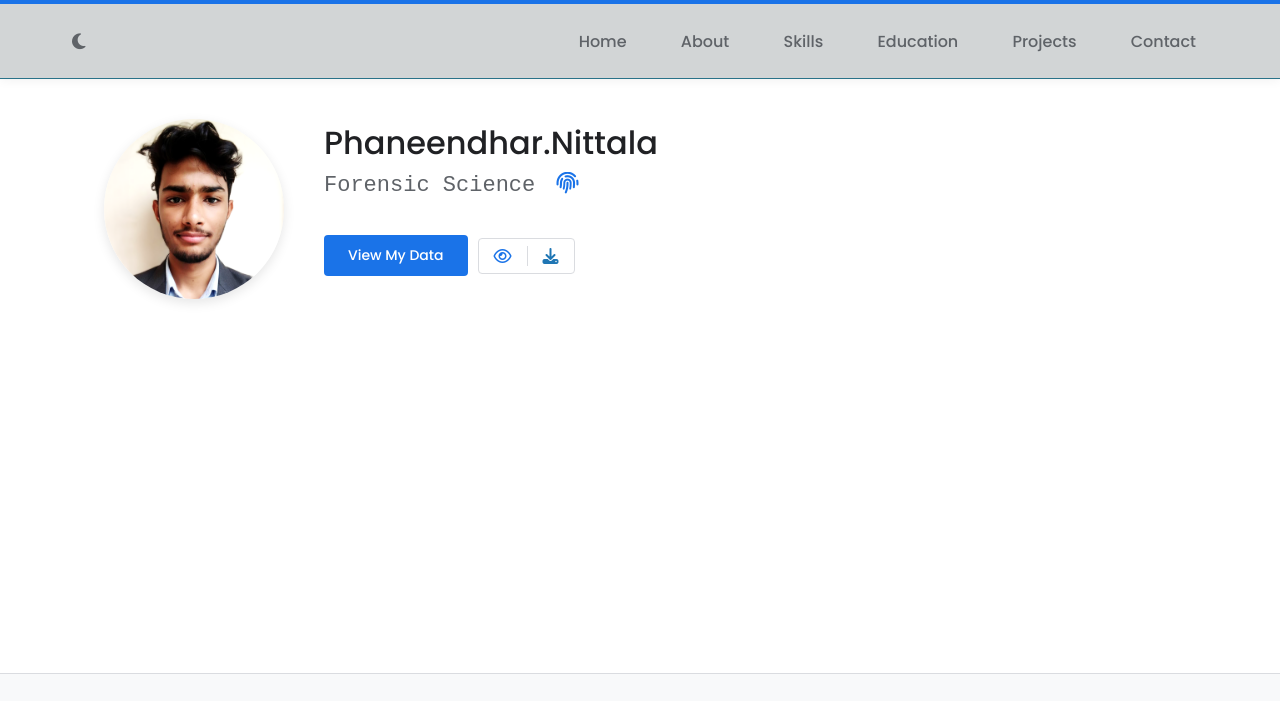
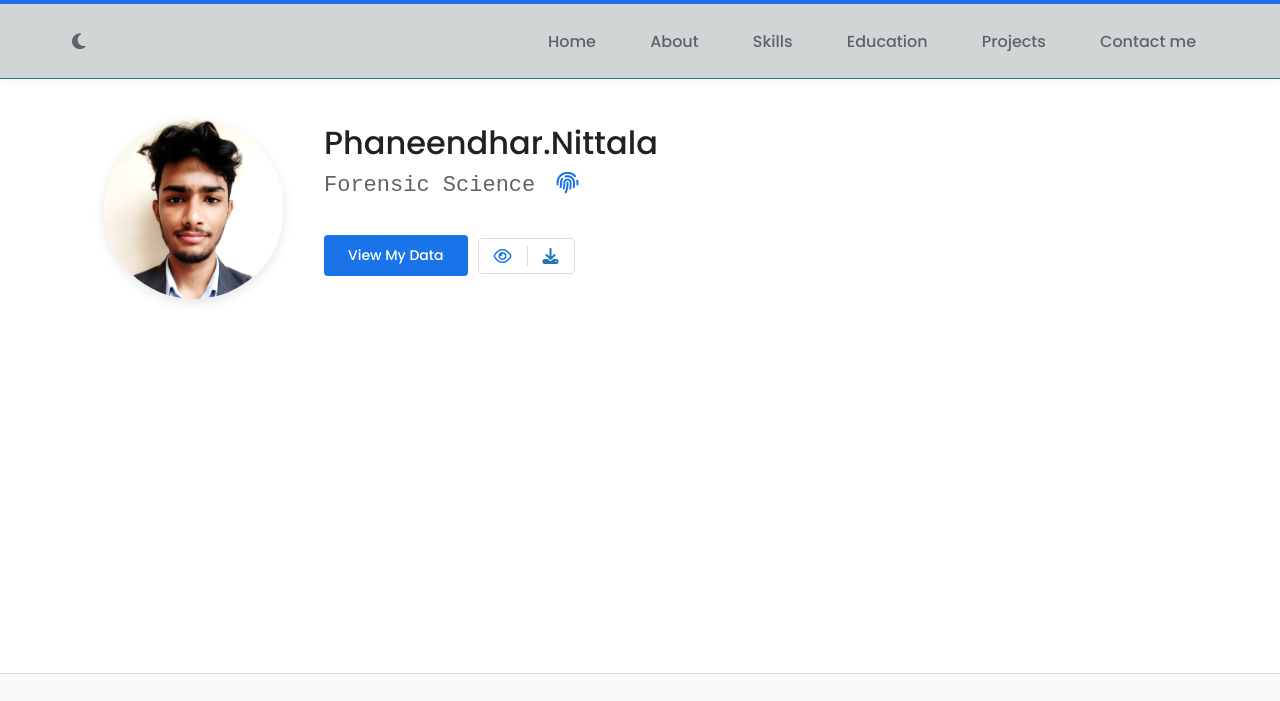
Before and after one commit to NPhaneendhar/nittalaphaneendhar, a plain HTML site: page index.html in a window 1280 px wide. Shown: the top 701 px of the page. Drawn offline with Linux system fonts and the light colour scheme.

```diff
--- a/index.html
+++ b/index.html
@@ -153,7 +153,7 @@
             <a href="#" onclick="toggleSkills(event)">Skills</a>
             <a href="#" onclick="toggleEducation(event)">Education</a>
             <a href="#" onclick="toggleProjects(event)">Projects</a>
-            <a href="#" onclick="toggleContact(event)">Contact</a>
+            <a href="#" onclick="toggleContact(event)">Contact me</a>
         </div>
     </nav>
 
```
